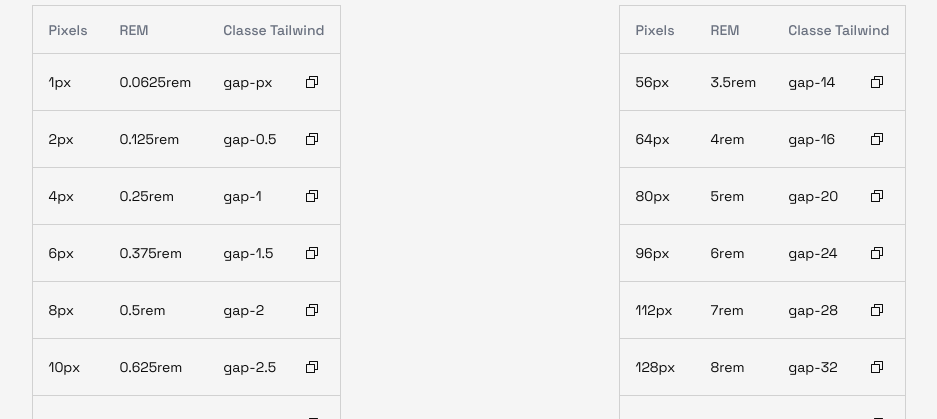
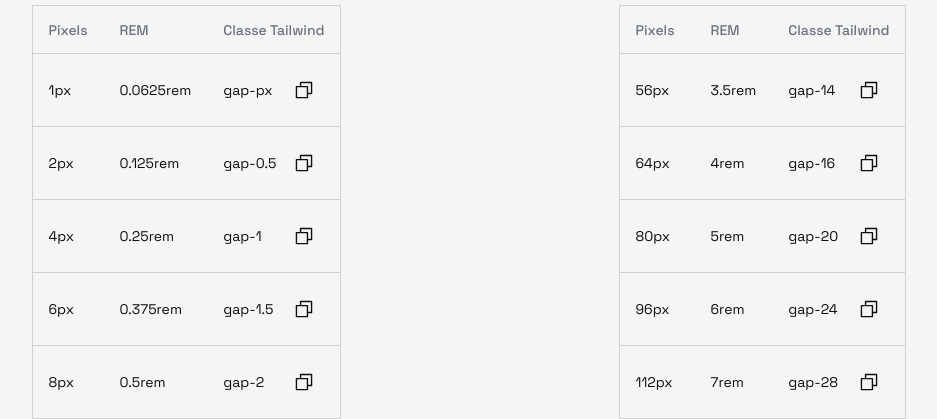
Before and after one commit to h3rmel/front-flow, a React (Vite) app: page /tools/px-rem in a window 1280 px wide. Shown: the part 381-800 px from the top of the page, without its empty margins (171-1108 px from the left). Built offline with nearby package versions, Linux system fonts and the light colour scheme.

Commit message:
hotfix: btn on dropdown trigger

```diff
--- a/src/features/px-rem/components/info-table.tsx
+++ b/src/features/px-rem/components/info-table.tsx
@@ -12,6 +12,7 @@
 import { Table, TableBody, TableCaption, TableCell, TableHead, TableHeader, TableRow } from '@/ui/components/ui/table';
 
 import { PX_REM_LANGUAGES } from '@/_languages';
+import { Button } from '@/ui/components/ui/button';
 
 // #endregion
 
@@ -60,8 +61,10 @@
             <TableCell className="w-full inline-flex items-center justify-between gap-2">
               {tailwind}
               <DropdownMenu>
-                <DropdownMenuTrigger className="h-6 w-6 grid place-items-center">
-                  <Copy size={16} />
+                <DropdownMenuTrigger>
+                  <Button size="icon" variant="ghost">
+                    <Copy size={22} />
+                  </Button>
                 </DropdownMenuTrigger>
                 <DropdownMenuContent>
                   <DropdownMenuItem onClick={() => copySpacingValue(`gap: ${px}`)}>
```
